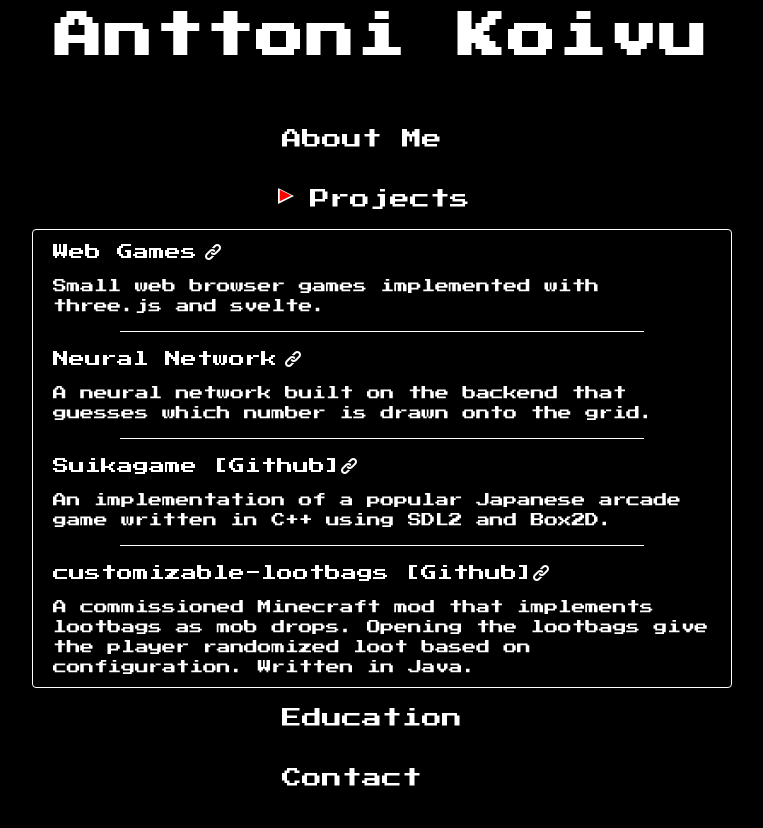
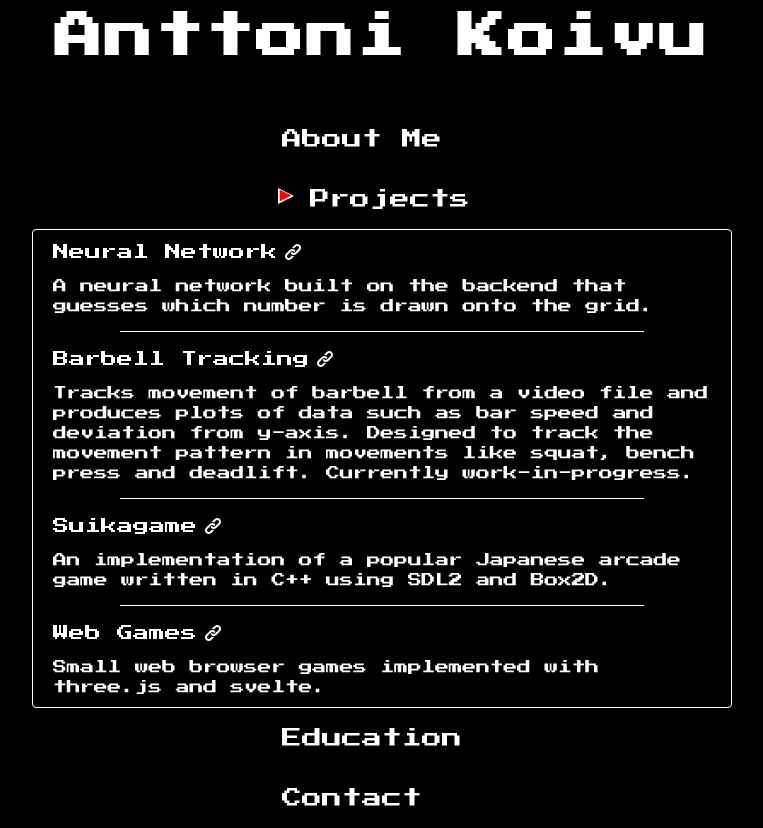
Before and after one commit to Anttonii/personal-website, a SvelteKit app: page / in a window 1280 px wide. Both pictures are taken after a click on the button "Projects". Shown: the whole page, without its empty margins (258-1021 px from the left). Built offline with nearby package versions, Linux system fonts and the light colour scheme.

Commit message:
changes: Frontpage content changes to show a new project

```diff
--- a/src/routes/+page.svelte
+++ b/src/routes/+page.svelte
@@ -129,22 +129,6 @@
 							>
 								<div class="content">
 									<h2 class="pb-3">
-										<a href="/games" class="link-text"
-											>Web Games<img
-												src="/images/link-w.png"
-												class="inline-flex align-baseline ml-2"
-												width="16"
-												alt="link"
-											/></a
-										>
-									</h2>
-									<p class="text-sm tracking-tight">
-										Small web browser games implemented with three.js and svelte.
-									</p>
-								</div>
-								<div class="divider" />
-								<div class="content">
-									<h2 class="pb-3">
 										<a href="/neural" class="link-text"
 											>Neural Network<img
 												src="/images/link-w.png"
@@ -162,14 +146,34 @@
 								<div class="divider" />
 								<div class="content">
 									<h2 class="pb-3">
-										Suikagame
+										<a
+											href="https://github.com/Anttonii/barbell-tracking"
+											class="link-text"
+											target="_blank"
+											>Barbell Tracking<img
+												src="/images/link-w.png"
+												class="inline-flex align-baseline ml-2"
+												width="16"
+												alt="link"
+											/></a
+										>
+									</h2>
+									<p class="text-sm tracking-tight">
+										Tracks movement of barbell from a video file and produces plots of data such as
+										bar speed and deviation from y-axis. Designed to track the movement pattern in
+										movements like squat, bench press and deadlift. Currently work-in-progress.
+									</p>
+								</div>
+								<div class="divider" />
+								<div class="content">
+									<h2 class="pb-3">
 										<a
 											href="https://github.com/Anttonii/suikagame"
 											class="link-text"
 											target="_blank"
-											>[Github]<img
+											>Suikagame<img
 												src="/images/link-w.png"
-												class="inline-flex align-baseline"
+												class="inline-flex align-baseline ml-2"
 												width="16"
 												alt="link"
 											/></a
@@ -183,22 +187,17 @@
 								<div class="divider" />
 								<div class="content">
 									<h2 class="pb-3">
-										customizable-lootbags <a
-											href="https://github.com/Anttonii/customizable-lootbags"
-											class="link-text"
-											target="_blank"
-											>[Github]<img
+										<a href="/games" class="link-text"
+											>Web Games<img
 												src="/images/link-w.png"
-												class="inline-flex align-baseline"
+												class="inline-flex align-baseline ml-2"
 												width="16"
 												alt="link"
 											/></a
 										>
 									</h2>
 									<p class="text-sm tracking-tight">
-										A commissioned Minecraft mod that implements lootbags as mob drops. Opening the
-										lootbags give the player randomized loot based on configuration. Written in
-										Java.
+										Small web browser games implemented with three.js and svelte.
 									</p>
 								</div>
 							</div>
```
Also changed, not shown: 1 other file (tests, documents, lock files or other folders).
